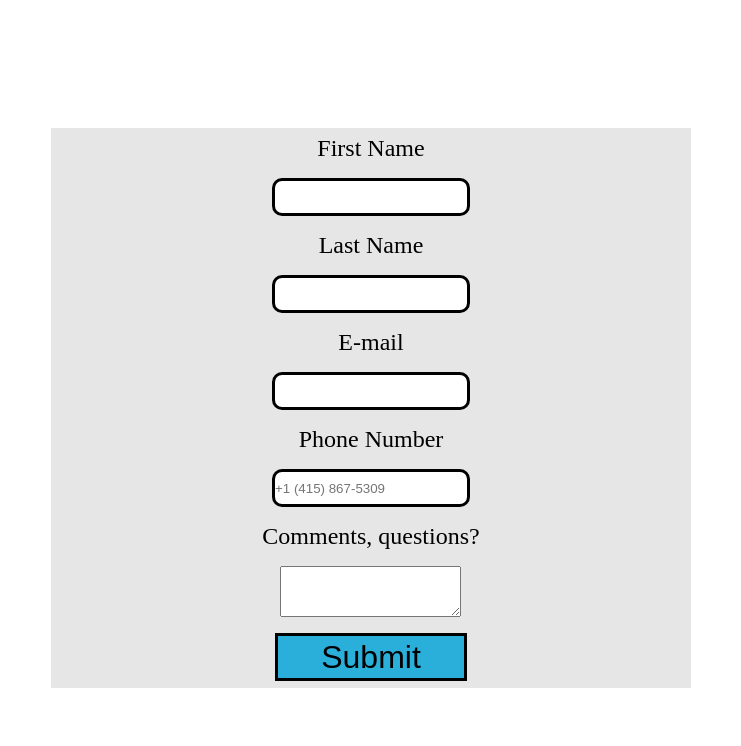
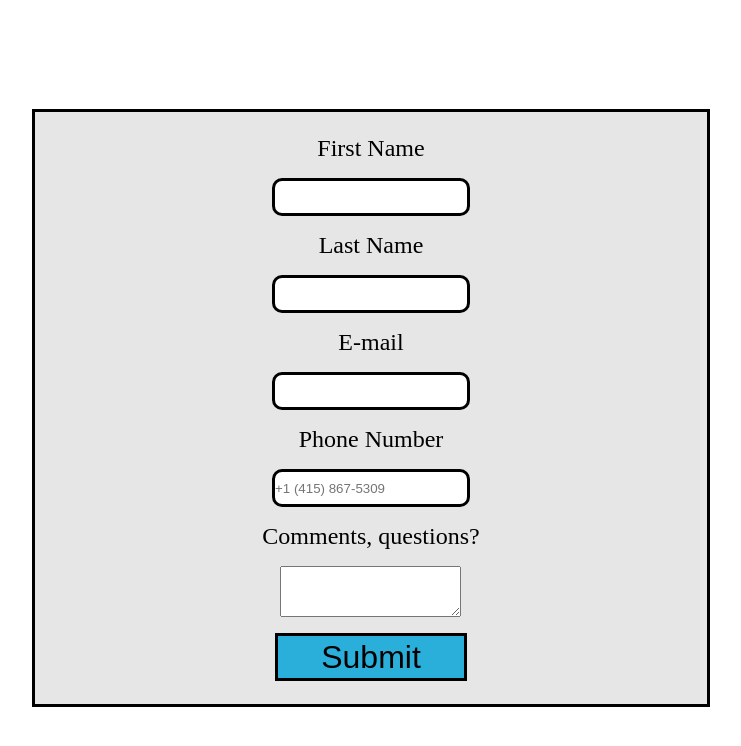
Before and after one commit to ianchan3/email-contact-form, a plain HTML site: page index.html in a window 1280 px wide. Shown: the whole page, without its empty margins (269-1010 px from the left). Drawn offline with Linux system fonts and the light colour scheme.

Commit message:
CSS Adjustments

```diff
--- a/css/styles.css
+++ b/css/styles.css
@@ -20,6 +20,8 @@
   background-color: rgb(230, 230, 230);
   height: 35rem;
   width: 40rem;
+  padding: 1rem;
+  border: 3px solid black;
 }
 
 form > * {
```
